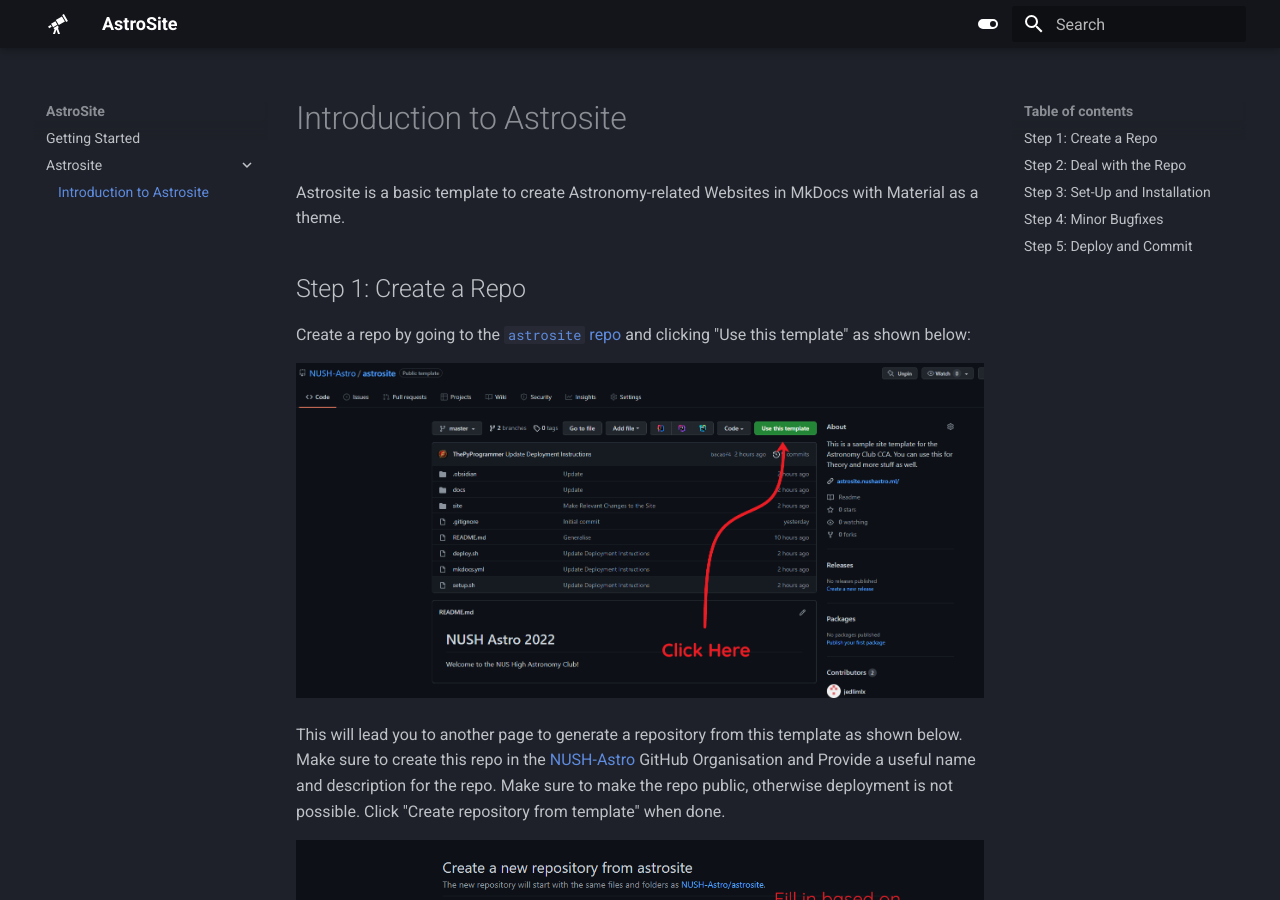
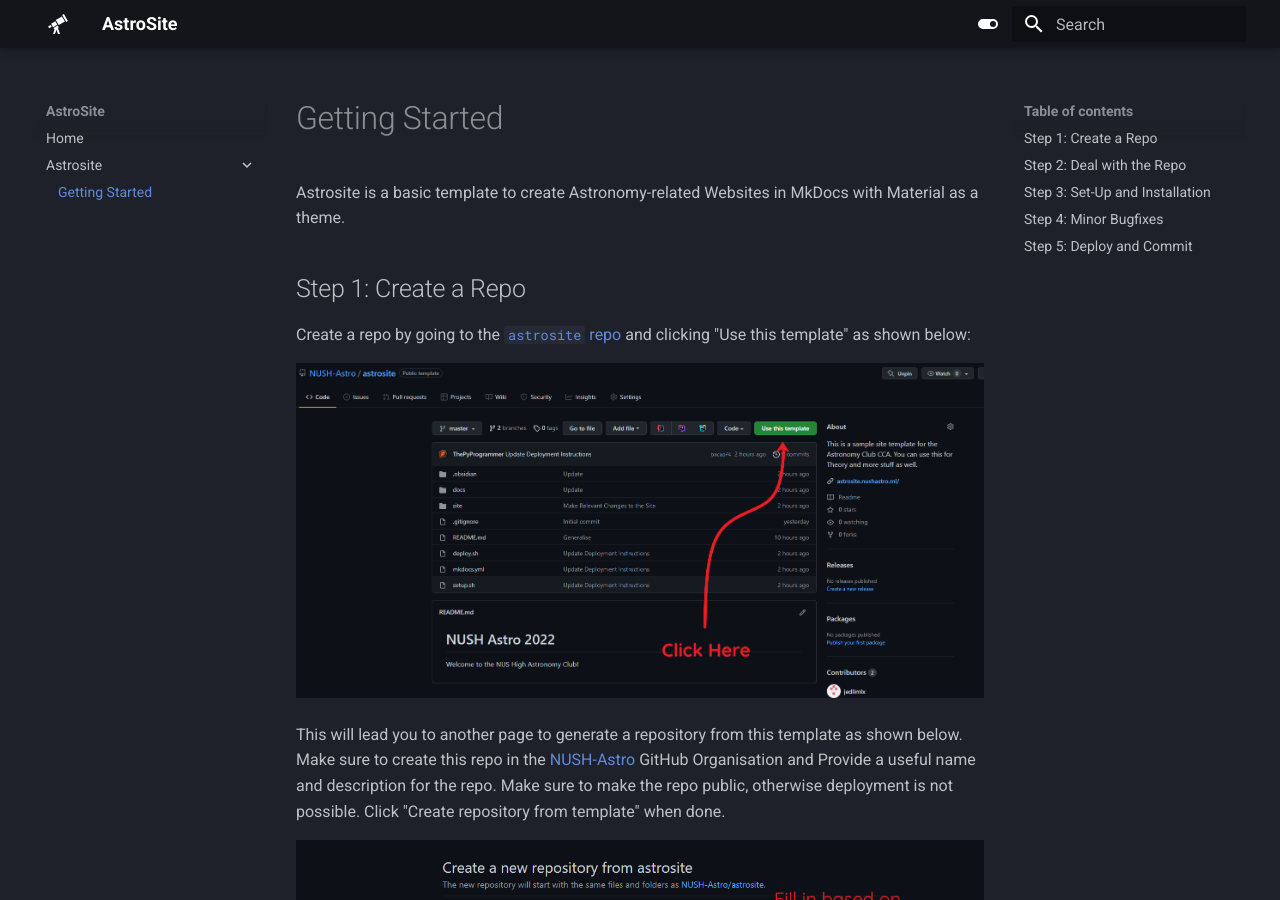
Before and after one commit to nushastro/astrosite, an MkDocs documentation site: the page built from docs/Getting Started.md, in a window 1280 px wide and 900 px high. Built offline with MkDocs 1.6.1 and Material for MkDocs 9.7.7, drawn with Linux system fonts in a browser that asks for light colours.

Commit message:
Update Formatting

```diff
--- a/docs/Introduction to Astrosite.md
+++ b/docs/Getting Started.md
@@ -1,4 +1,4 @@
-# Introduction to Astrosite
+# Getting Started
 
 Astrosite is a basic template to create Astronomy-related Websites in MkDocs with Material as a theme.
 
--- a/mkdocs.yml
+++ b/mkdocs.yml
@@ -54,6 +54,6 @@
   - https://cdn.jsdelivr.net/npm/mathjax@3/es5/tex-mml-chtml.js
 
 nav:
-  - Getting Started: index.md
+  - Home: index.md
   - Astrosite:
-    - 'Introduction to Astrosite.md'
+    - 'Getting Started.md'
```
Also changed, not shown: 1 other file.
